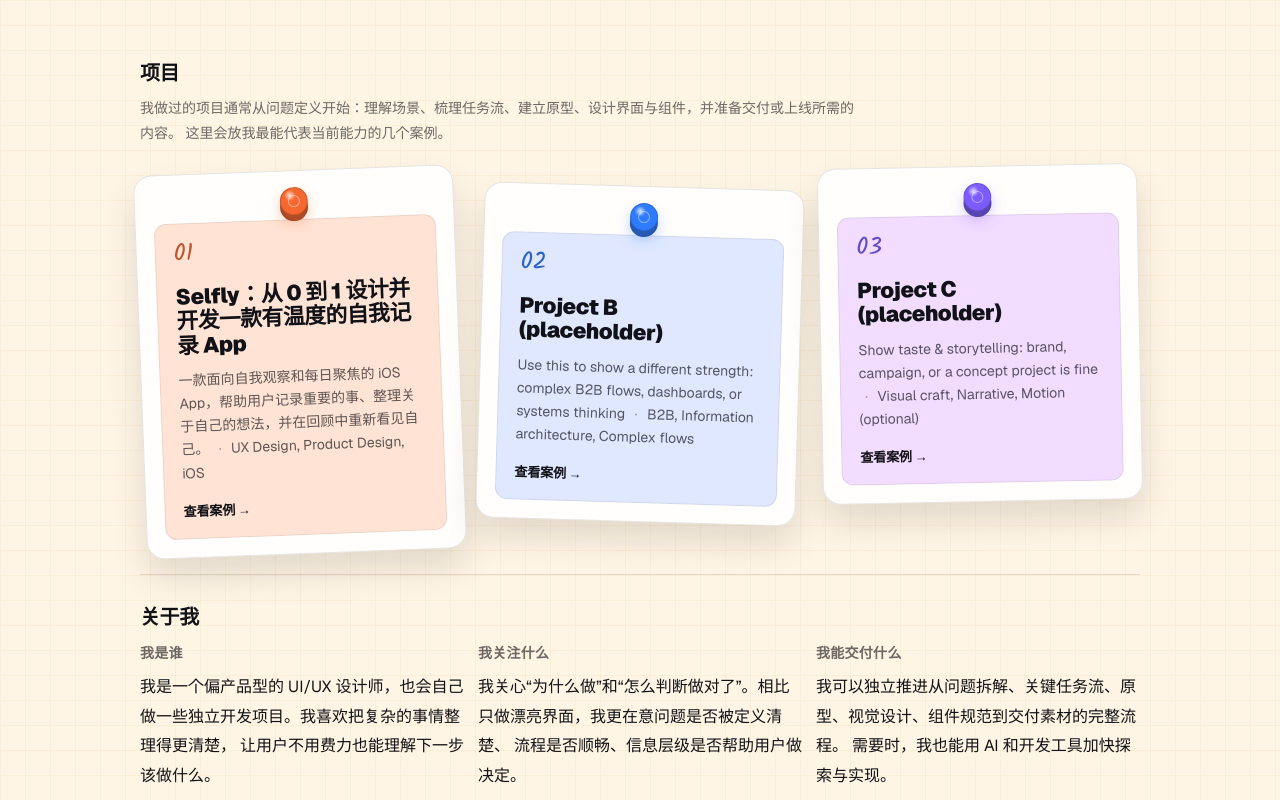
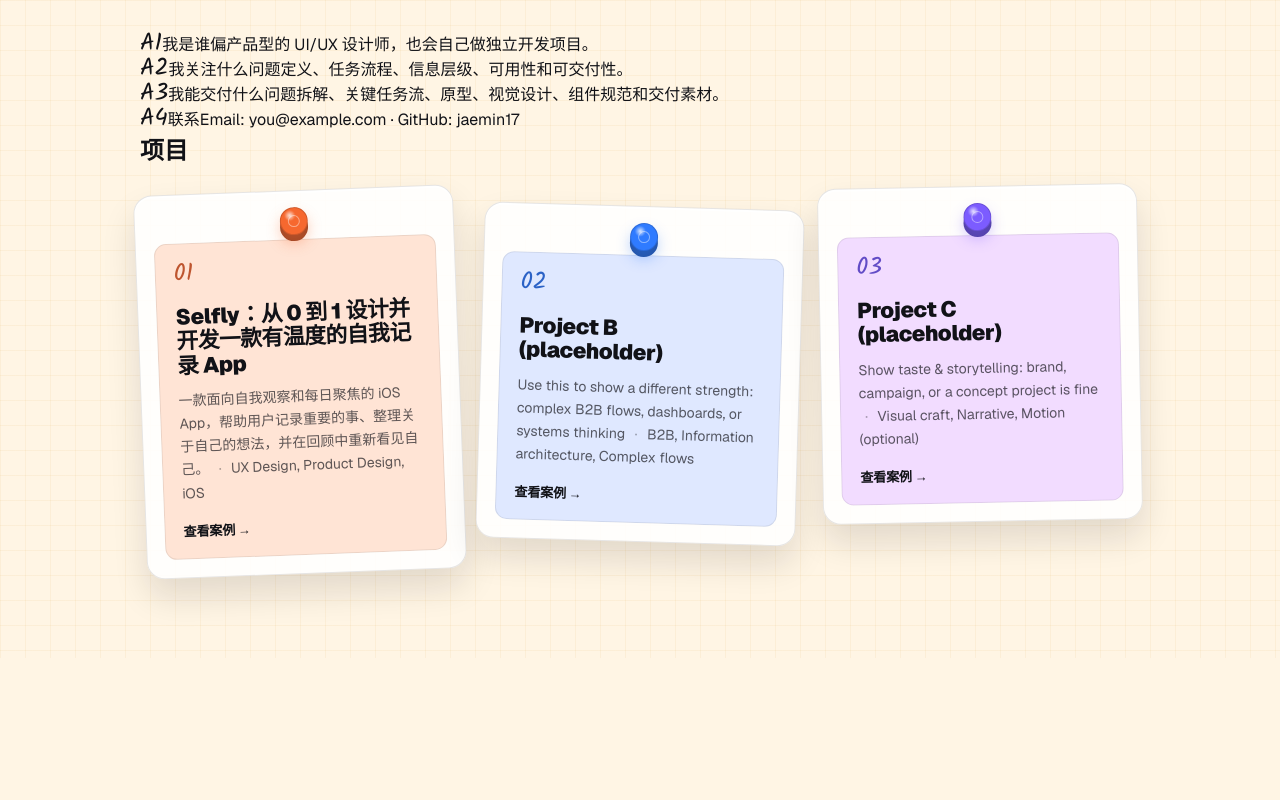
Before and after one commit to jaemin17/jaemin-portfolio, a Next.js app: page / in a window 1280 px wide. Shown: the part 500-1300 px from the top of the page. After the commit the page ends 1158 px from the top, so only its background shows below. Built offline with nearby package versions, Linux system fonts and the light colour scheme.

Commit message:
Restructure homepage into info wall groups

```diff
--- a/src/app/page.tsx
+++ b/src/app/page.tsx
@@ -4,11 +4,39 @@ import { SiteHeader } from "@/components/SiteHeader";
 import { StickerTitle } from "@/components/StickerTitle";
 import styles from "./page.module.css";
 
+const infoNotes = [
+  {
+    id: "about",
+    index: "A1",
+    title: "我是谁",
+    body: "偏产品型的 UI/UX 设计师，也会自己做独立开发项目。",
+  },
+  {
+    id: "focus",
+    index: "A2",
+    title: "我关注什么",
+    body: "问题定义、任务流程、信息层级、可用性和可交付性。",
+  },
+  {
+    id: "delivery",
+    index: "A3",
+    title: "我能交付什么",
+    body: "问题拆解、关键任务流、原型、视觉设计、组件规范和交付素材。",
+  },
+  {
+    id: "where",
+    index: "A4",
+    title: "联系",
+    body: "Email: you@example.com · GitHub: jaemin17",
+  },
+];
+
 export default function Home() {
   return (
     <>
       <SiteHeader />
       <main className={styles.main}>
+        <section className={styles.wall} aria-label="首页信息墙">
           <header className={styles.hero}>
             <div className={styles.heroTag} aria-label="status tag">
               <span className={styles.heroTagIcon} aria-hidden="true">
@@ -28,12 +56,23 @@ export default function Home() {
             </p>
           </header>
 
-        <section id="project" className={styles.section}>
-          <h2 className={styles.h2}>项目</h2>
-          <p className={styles.smallLead}>
-            我做过的项目通常从问题定义开始：理解场景、梳理任务流、建立原型、设计界面与组件，并准备交付或上线所需的内容。
-            这里会放我最能代表当前能力的几个案例。
-          </p>
+          <div id="about" className={styles.infoNotes} aria-label="关于我">
+            {infoNotes.map((note) => (
+              <article key={note.id} id={note.id} className={styles.infoItem}>
+                <span className={styles.pin} aria-hidden="true" />
+                <span className={styles.infoNote}>
+                  <span className={styles.workIndex}>{note.index}</span>
+                  <span className={styles.infoTitle}>{note.title}</span>
+                  <span className={styles.infoBody}>{note.body}</span>
+                </span>
+              </article>
+            ))}
+          </div>
+
+          <section id="project" className={styles.projectWall} aria-labelledby="project-title">
+            <h2 id="project-title" className={styles.srOnly}>
+              项目
+            </h2>
             <ol className={styles.workList}>
               {projects.map((p, idx) => (
                 <li key={p.slug} className={styles.workItem}>
@@ -53,44 +92,6 @@ export default function Home() {
               ))}
             </ol>
           </section>
-
-        <section id="about" className={styles.section}>
-          <h2 className={styles.h2}>关于我</h2>
-          <div className={styles.aboutGrid}>
-            <div>
-              <h3 className={styles.h3}>我是谁</h3>
-              <p className={styles.p}>
-                我是一个偏产品型的 UI/UX 设计师，也会自己做一些独立开发项目。我喜欢把复杂的事情整理得更清楚，
-                让用户不用费力也能理解下一步该做什么。
-              </p>
-            </div>
-            <div>
-              <h3 className={styles.h3}>我关注什么</h3>
-              <p className={styles.p}>
-                我关心“为什么做”和“怎么判断做对了”。相比只做漂亮界面，我更在意问题是否被定义清楚、
-                流程是否顺畅、信息层级是否帮助用户做决定。
-              </p>
-            </div>
-            <div>
-              <h3 className={styles.h3}>我能交付什么</h3>
-              <p className={styles.p}>
-                我可以独立推进从问题拆解、关键任务流、原型、视觉设计、组件规范到交付素材的完整流程。
-                需要时，我也能用 AI 和开发工具加快探索与实现。
-              </p>
-            </div>
-          </div>
-        </section>
-
-        <section id="where" className={styles.section}>
-          <h2 className={styles.h2}>联系</h2>
-          <div className={styles.whereRow}>
-            <a className={styles.quick} href="mailto:you@example.com">
-              you@example.com
-            </a>
-            <a className={styles.quick} href="https://github.com/jaemin17" target="_blank" rel="noreferrer">
-              GitHub →
-            </a>
-          </div>
         </section>
       </main>
     </>
```
Lines whose indentation alone changed are shown as unchanged.
